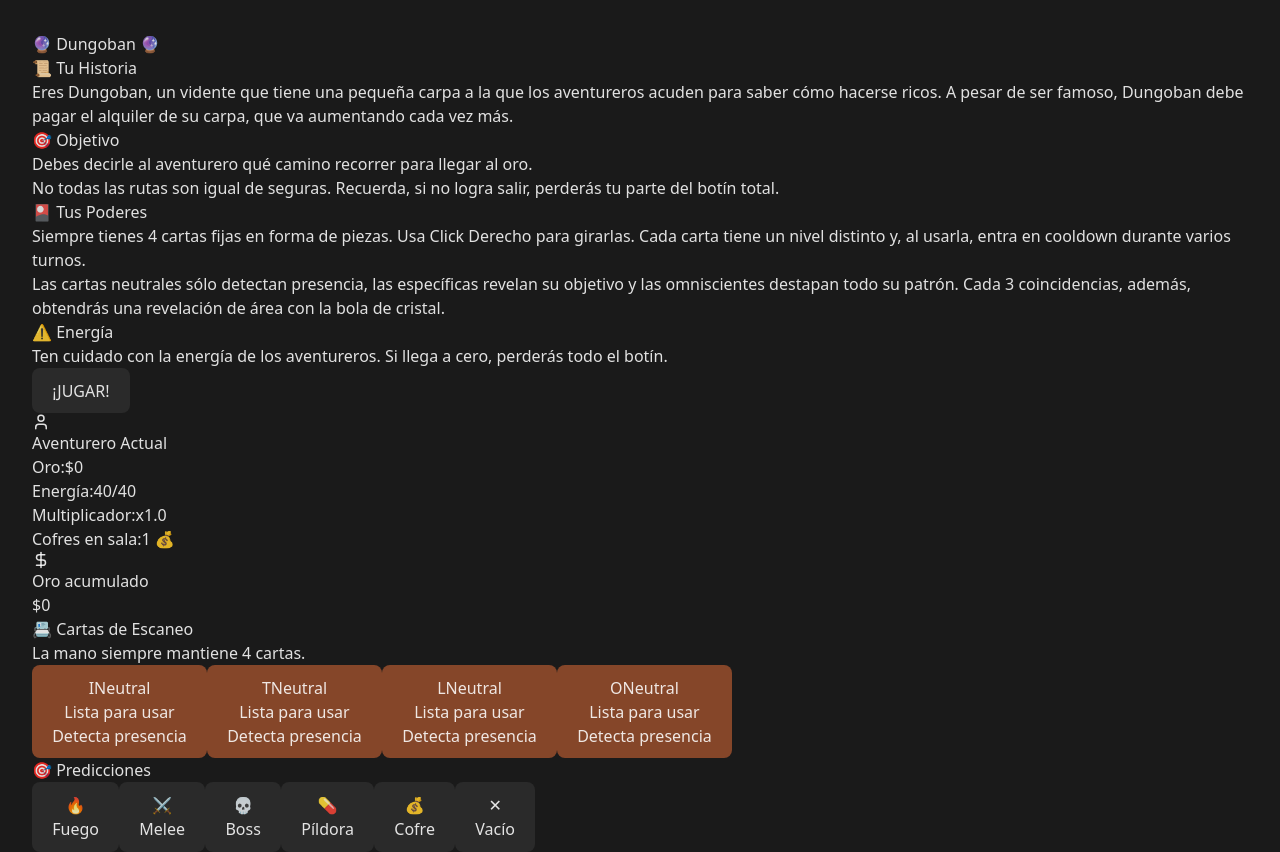
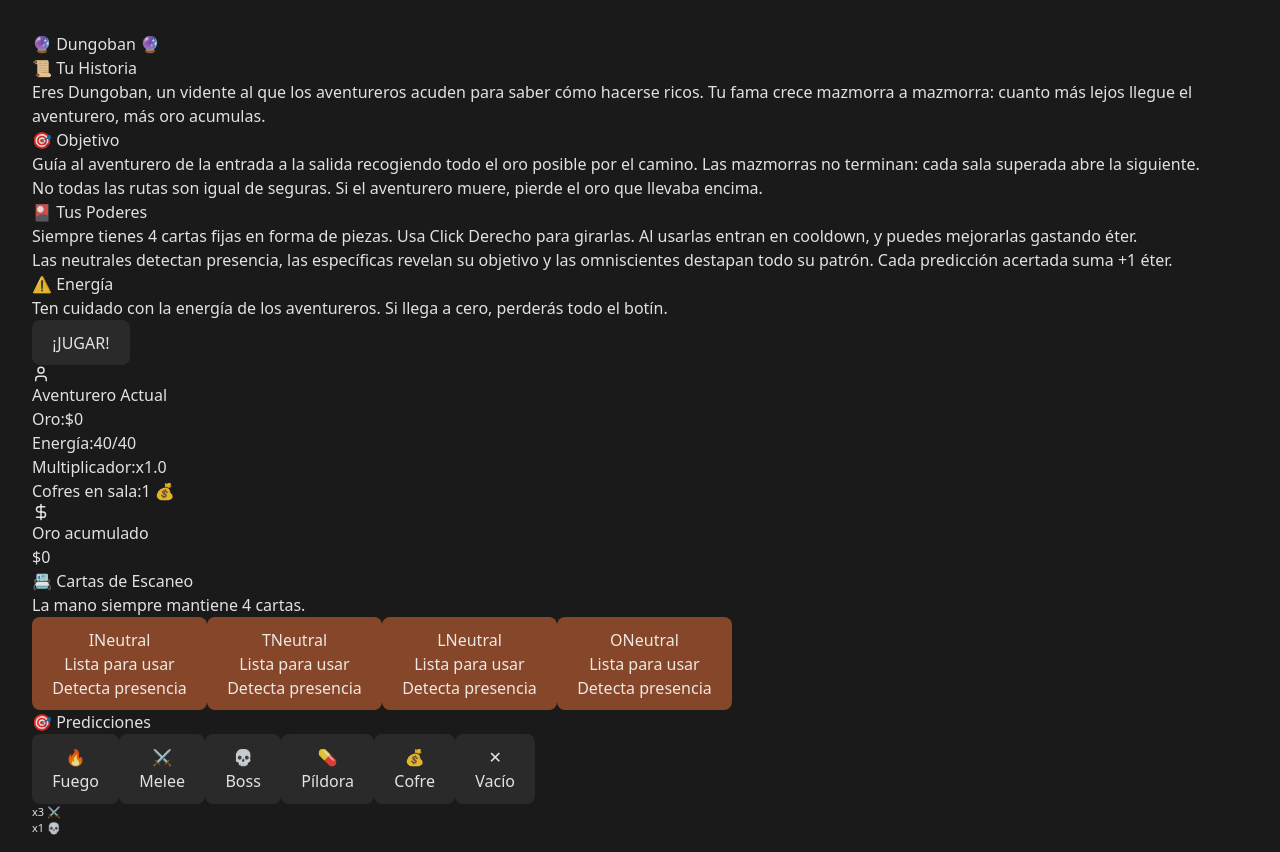
Before and after one commit to JoseNK24/Dungoban-Prototype, a React (Vite) app: page / in a window 1280 px wide. Shown: the top 852 px of the page. Built offline with nearby package versions, Linux system fonts and the light colour scheme.

Commit message:
[gd] Fixes on initial text

```diff
--- a/src/Dungoban_Final.tsx
+++ b/src/Dungoban_Final.tsx
@@ -996,7 +996,7 @@ const VidenteGame = () => {
               <div className="bg-gray-800 rounded-lg p-4">
                 <h3 className="text-lg font-bold text-yellow-300 mb-2">📜 Tu Historia</h3>
                 <p className="text-sm leading-relaxed">
-                  Eres <span className="text-purple-300 font-semibold">Dungoban</span>, un vidente que tiene una pequeña carpa a la que los aventureros acuden para saber cómo hacerse ricos. A pesar de ser famoso, Dungoban debe pagar el alquiler de su carpa, que va aumentando cada vez más.
+                  Eres <span className="text-purple-300 font-semibold">Dungoban</span>, un vidente al que los aventureros acuden para saber cómo hacerse ricos. Tu fama crece mazmorra a mazmorra: cuanto más lejos llegue el aventurero, más oro acumulas.
                 </p>
               </div>
 
@@ -1004,10 +1004,10 @@ const VidenteGame = () => {
               <div className="bg-gray-800 rounded-lg p-4">
                 <h3 className="text-lg font-bold text-yellow-300 mb-2">🎯 Objetivo</h3>
                 <p className="text-sm leading-relaxed">
-                  Debes decirle al aventurero qué camino recorrer para llegar al oro.
+                  Guía al aventurero de la entrada a la salida recogiendo todo el oro posible por el camino. Las mazmorras no terminan: cada sala superada abre la siguiente.
                 </p>
                 <p className="text-sm leading-relaxed mt-2 text-purple-300">
-                  No todas las rutas son igual de seguras. Recuerda, si no logra salir, perderás tu parte del botín total.
+                  No todas las rutas son igual de seguras. Si el aventurero muere, pierde el oro que llevaba encima.
                 </p>
               </div>
 
@@ -1016,10 +1016,10 @@ const VidenteGame = () => {
               <div className="bg-gray-800 rounded-lg p-4">
                 <h3 className="text-lg font-bold text-yellow-300 mb-2">🎴 Tus Poderes</h3>
                 <p className="text-sm leading-relaxed">
-                  Siempre tienes <span className="text-cyan-300 font-semibold">4 cartas fijas</span> en forma de piezas. Usa <span className="text-cyan-300 font-semibold">Click Derecho</span> para girarlas. Cada carta tiene un nivel distinto y, al usarla, entra en cooldown durante varios turnos.
+                  Siempre tienes <span className="text-cyan-300 font-semibold">4 cartas fijas</span> en forma de piezas. Usa <span className="text-cyan-300 font-semibold">Click Derecho</span> para girarlas. Al usarlas entran en cooldown, y puedes mejorarlas gastando <span className="text-purple-300 font-semibold">éter</span>.
                 </p>
                 <p className="text-sm leading-relaxed mt-2 text-purple-300">
-                  Las cartas neutrales sólo detectan presencia, las específicas revelan su objetivo y las omniscientes destapan todo su patrón. Cada 3 coincidencias, además, obtendrás una revelación de área con la bola de cristal.
+                  Las neutrales detectan presencia, las específicas revelan su objetivo y las omniscientes destapan todo su patrón. Cada predicción acertada suma +1 éter.
                 </p>
               </div>
 
```
